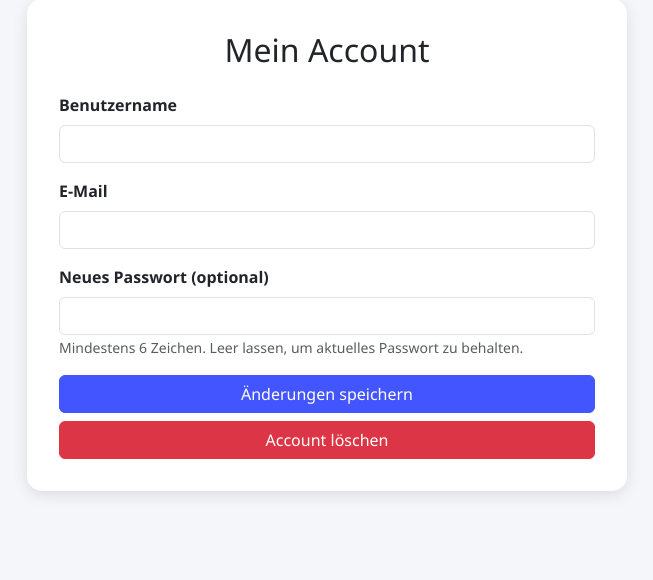
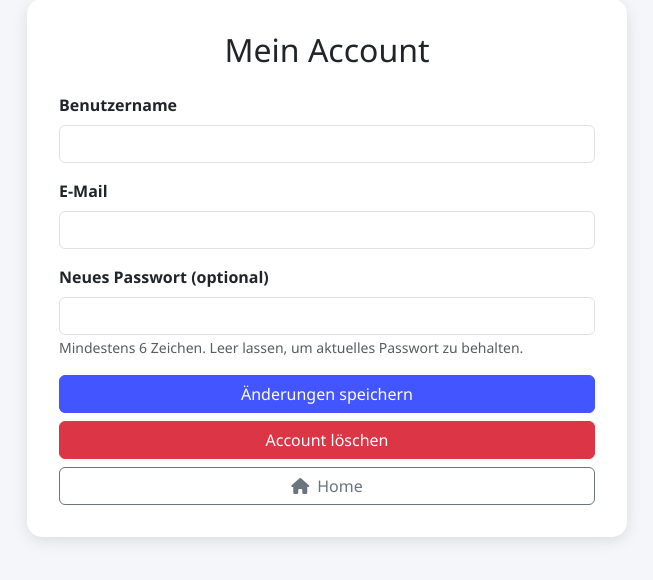
Before and after one commit to MaxiFratzi/Sprachlerner---Projekt, a PHP site: page /account.php in a window 1280 px wide. Shown: the part 33-613 px from the top of the page, without its empty margins (313-966 px from the left). Run offline with PHP 8.4, Linux system fonts and the light colour scheme; the visitor is signed in with stand-in values (Sample User, id 1); data that the repository does not hold is empty.

Commit message:
feat: add home button to account page for improved navigation

```diff
--- a/account.php
+++ b/account.php
@@ -163,6 +163,9 @@ $user_stmt->close();
                     <button type="button" class="btn btn-danger" data-bs-toggle="modal" data-bs-target="#deleteAccountModal">
                         Account löschen
                     </button>
+                    <a href="main.php" class="btn btn-outline-secondary">
+                        <i class="fas fa-home me-2"></i>Home
+                    </a>
                 </div>
             </form>
         </div>
```
